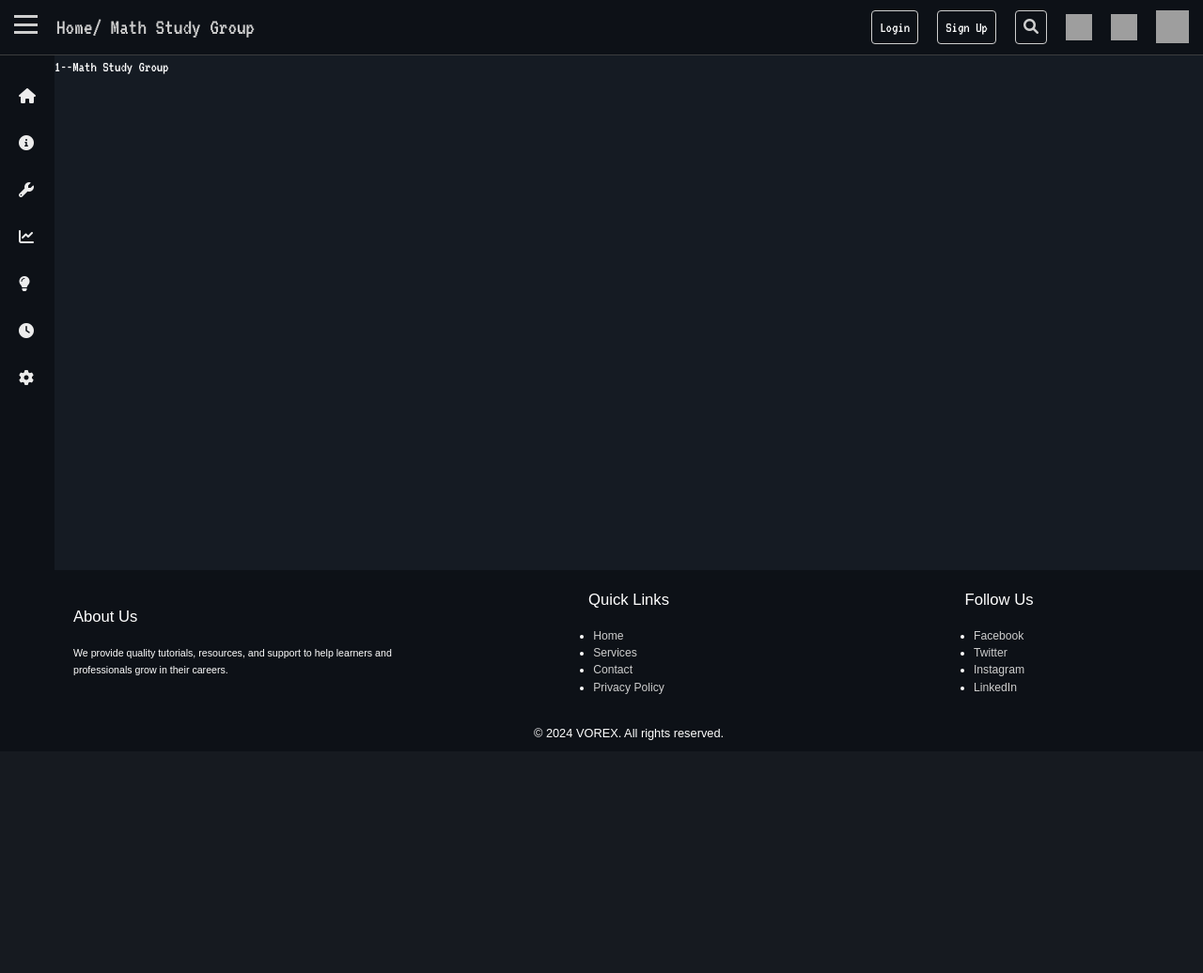
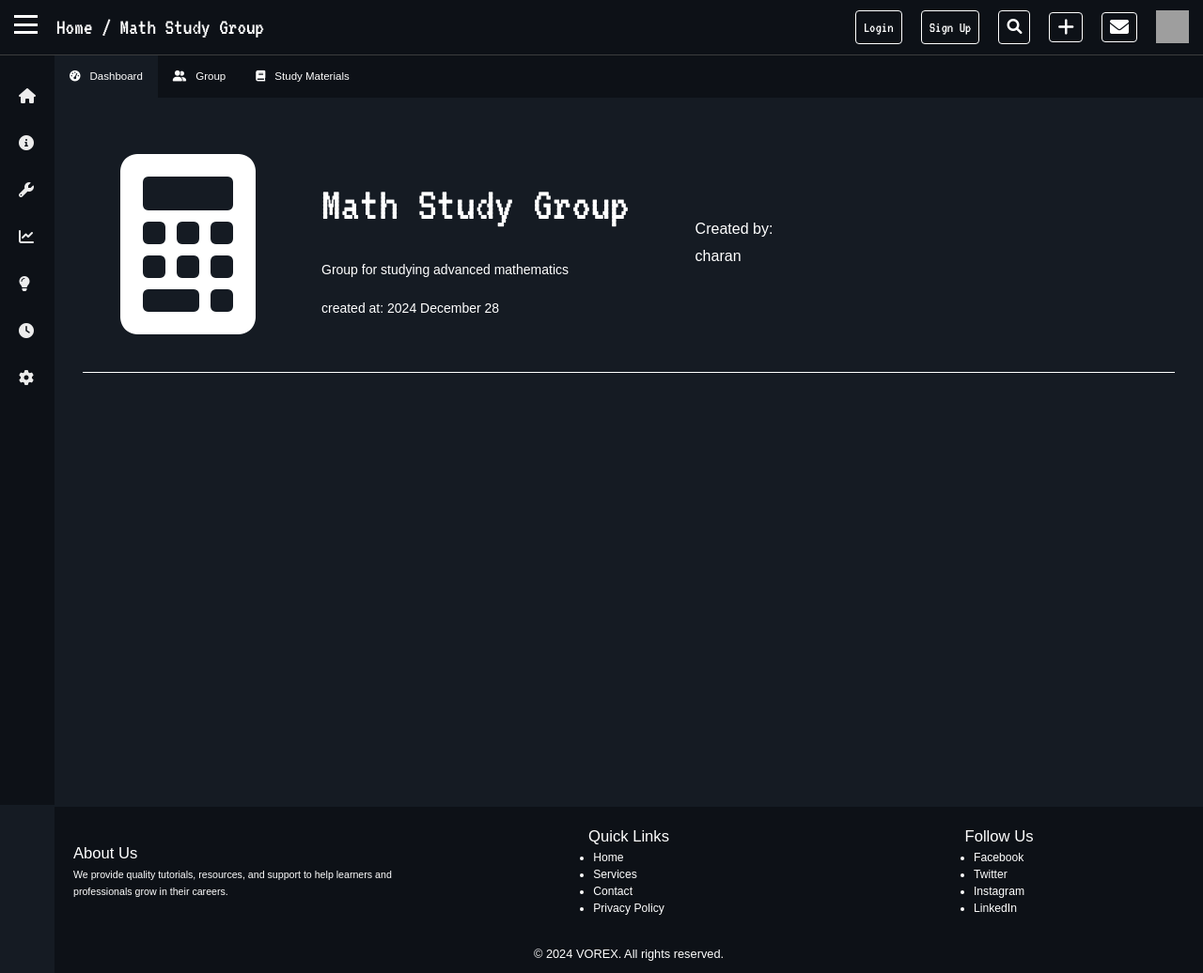
Before and after one commit to charantm7/VOREX-Educational-Web-App, a Django app: page /rooms/1 in a window 1280 px wide. Shown: the whole page at 94% size. Before the commit the page ends 788 px from the top, so only its background shows below. Run offline with Django 5.2, Linux system fonts and the light colour scheme; data comes from the database, SQL or seed files in the repository; both versions use the stored data as it was after the commit; grey boxes are pictures that could not be loaded.

Commit message:
designed rooms

```diff
--- /dev/null
+++ b/base/static/css/room.css
@@ -0,0 +1,76 @@
+:root {
+  --hover: #151b23;
+  --roombg: #0d1117;
+  --text: white;
+  --border: #4e4e4eb9;
+}
+
+p {
+  margin: 0;
+  padding: 0;
+}
+
+.rooms {
+  min-height: 100vh;
+  display: grid;
+  grid-template-rows: auto 1fr;
+  grid-template-columns: 1fr;
+  grid-template-areas: "tabs" "room-content";
+}
+
+.rooms {
+  font-family: sans-serif;
+}
+.rooms .tab {
+  grid-area: tabs;
+  overflow: hidden;
+  background-color: var(--roombg);
+}
+.rooms .tab button {
+  background-color: inherit;
+  float: left;
+  border: none;
+  outline: none;
+  cursor: pointer;
+  padding: 14px 16px;
+  transition: 0.3s;
+  color: var(--text);
+  font-size: 0.9vw;
+}
+.rooms .tab button:hover {
+  background-color: var(--hover);
+}
+.rooms .tab button.active {
+  background-color: var(--hover);
+}
+.rooms .tablinks i {
+  padding-right: 10px;
+}
+.rooms .tabcontent {
+  grid-area: room-content;
+  display: none;
+  padding: 20px 30px;
+  border-top: none;
+  background-color: var(--hover);
+}
+.rooms .tabcontent-top {
+  display: flex;
+  flex-direction: row;
+  align-items: center;
+  border-bottom: 1px solid #fff;
+  gap: 70px;
+  padding: 40px 40px;
+}
+.rooms .tabcontent-top i {
+  font-size: 15vw;
+}
+.rooms .tabcontent-top-1 {
+  display: flex;
+  flex-direction: column;
+  justify-content: center;
+  gap: 20px;
+}
+.rooms .tabcontent-top-1 p {
+  font-family: "VT323", monospace;
+  font-size: 4vw;
+}/*# sourceMappingURL=room.css.map */
--- /dev/null
+++ b/base/static/css/room.scss
@@ -0,0 +1,81 @@
+:root {
+  --hover: #151b23;
+  --roombg: #0d1117;
+  --text: white;
+  --border: #4e4e4eb9;
+}
+p {
+  margin: 0;
+  padding: 0;
+}
+
+.rooms {
+  min-height: 100vh;
+  display: grid;
+  grid-template-rows: auto 1fr;
+  grid-template-columns: 1fr;
+  grid-template-areas:
+    "tabs"
+    "room-content";
+}
+
+.rooms {
+  font-family: sans-serif;
+  .tab {
+    grid-area: tabs;
+    overflow: hidden;
+    background-color: var(--roombg);
+  }
+
+  .tab button {
+    background-color: inherit;
+    float: left;
+    border: none;
+    outline: none;
+    cursor: pointer;
+    padding: 14px 16px;
+    transition: 0.3s;
+    color: var(--text);
+    font-size: 0.9vw;
+  }
+
+  .tab button:hover {
+    background-color: var(--hover);
+  }
+  .tab button.active {
+    background-color: var(--hover);
+  }
+  .tablinks i {
+    padding-right: 10px;
+  }
+
+  .tabcontent {
+    grid-area: room-content;
+    display: none;
+    padding: 20px 30px;
+    border-top: none;
+    background-color: var(--hover);
+    &-top {
+      display: flex;
+      flex-direction: row;
+      align-items: center;
+      border-bottom: 1px solid #fff;
+      gap: 70px;
+      padding: 40px 40px;
+
+      i {
+        font-size: 15vw;
+      }
+      &-1 {
+        display: flex;
+        flex-direction: column;
+        justify-content: center;
+        gap: 20px;
+        p {
+          font-family: "VT323", monospace;
+          font-size: 4vw;
+        }
+      }
+    }
+  }
+}
--- /dev/null
+++ b/base/static/js/room.js
@@ -0,0 +1,21 @@
+function openCity(evt, cityName) {
+  // Declare all variables
+  var i, tabcontent, tablinks;
+
+  // Get all elements with class="tabcontent" and hide them
+  tabcontent = document.getElementsByClassName("tabcontent");
+  for (i = 0; i < tabcontent.length; i++) {
+    tabcontent[i].style.display = "none";
+  }
+
+  // Get all elements with class="tablinks" and remove the class "active"
+  tablinks = document.getElementsByClassName("tablinks");
+  for (i = 0; i < tablinks.length; i++) {
+    tablinks[i].className = tablinks[i].className.replace(" active", "");
+  }
+
+  // Show the current tab, and add an "active" class to the button that opened the tab
+  document.getElementById(cityName).style.display = "block";
+  evt.currentTarget.className += " active";
+}
+document.getElementById("defaultOpen").click();
--- a/base/templates/base/room.html
+++ b/base/templates/base/room.html
@@ -2,9 +2,56 @@
 <title>Room</title>
 {% endblock %} {% block nav1 %}
 <a href="{% url 'Rooms' rooms.pk %}">/ {{rooms.name}}</a>
+{% endblock %} {% block link %}
+<link rel="stylesheet" href="{% static 'css/room.css' %}" />
 {% endblock %} {% block content %}
 <div class="rooms">
-  <p>{{rooms.pk}}--{{rooms.name}}</p>
+  <div class="tab">
+    <button
+      class="tablinks"
+      onclick="openCity(event, 'London')"
+      id="defaultOpen"
+    >
+      <i class="fas fa-tachometer-alt"></i>Dashboard
+    </button>
+    <button class="tablinks" onclick="openCity(event, 'Paris')">
+      <i class="fa-solid fa-user-group"></i>Group
+    </button>
+    <button class="tablinks" onclick="openCity(event, 'Tokyo')">
+      <i class="fa-solid fa-book"></i>Study Materials
+    </button>
+  </div>
+
+  <div id="London" class="tabcontent">
+    <div class="tabcontent-top">
+      <i class="fa-solid fa-calculator"></i>
+      <div class="tabcontent-top-1">
+        <p>{{rooms.name}}</p>
+        <small>{{rooms.description}}</small>
+        <small>created at: {{rooms.created_at|date:"Y F j"}}</small>
+      </div>
+      <div class="tabcontent-top-2">
+        <h6>Created by:</h6>
+        <div class="tabcontent-top-2-1">
+          <!-- <img
+            src="{% static 'assets/2019_07_29_77135_1564383613._large.jpg' %}"
+            alt="img"
+          /> -->
+          <p>{{rooms.created_by.username}}</p>
+        </div>
+      </div>
+    </div>
+  </div>
+
+  <div id="Paris" class="tabcontent">
+    <h3>Paris</h3>
+    <p>Paris is the capital of France.</p>
+  </div>
+
+  <div id="Tokyo" class="tabcontent">
+    <h3>Tokyo</h3>
+    <p>Tokyo is the capital of Japan.</p>
+  </div>
 </div>
-
+<script src="{% static 'js/room.js'%}"></script>
 {% endblock %}
--- a/static/css/style.css
+++ b/static/css/style.css
@@ -86,6 +86,9 @@ nav .nav-container-left .nav-links a {
   color: var(--text);
   font-size: 1.5rem;
 }
+nav .nav-container-left .nav-links .nav1 {
+  padding-left: 10px;
+}
 nav .nav-container-center {
   display: flex;
   flex-direction: row;
@@ -133,19 +136,40 @@ nav .nav-container-right-signup-btn a button {
   background-color: transparent;
   border: 1px solid var(--text);
   border-radius: 4px;
+  transition: 0.7s ease;
   padding: 5px 8px;
 }
 nav .nav-container-right-signup-btn a button:hover {
   background-color: var(--text);
   color: var(--black);
 }
-nav .nav-container-right-create-logo a img {
-  height: 28px;
-  width: 28px;
+nav .nav-container-right-create-logo {
+  border: 1px solid var(--text);
+  border-radius: 4px;
 }
-nav .nav-container-right-notification-logo a img {
-  height: 28px;
-  width: 28px;
+nav .nav-container-right-create-logo a i {
+  color: var(--text);
+  font-size: 20px;
+  padding: 5px 8px;
+  transition: 0.7s ease;
+}
+nav .nav-container-right-create-logo a i:hover {
+  background-color: var(--text);
+  color: var(--black);
+}
+nav .nav-container-right-notification-logo {
+  border: 1px solid var(--text);
+  border-radius: 4px;
+}
+nav .nav-container-right-notification-logo a i {
+  color: var(--text);
+  font-size: 20px;
+  padding: 5px 8px;
+  transition: 0.7s ease;
+}
+nav .nav-container-right-notification-logo a i:hover {
+  background-color: var(--text);
+  color: var(--black);
 }
 nav .nav-container-right-account-logo a img {
   height: 35px;
--- a/static/css/style.scss
+++ b/static/css/style.scss
@@ -90,6 +90,10 @@ nav {
           color: var(--text);
           font-size: 1.5rem;
         }
+
+        .nav1 {
+          padding-left: 10px;
+        }
       }
     }
     &-center {
@@ -145,6 +149,7 @@ nav {
           background-color: transparent;
           border: 1px solid var(--text);
           border-radius: 4px;
+          transition: 0.7s ease;
           padding: 5px 8px;
         }
         a button:hover {
@@ -153,13 +158,33 @@ nav {
         }
       }
 
-      &-create-logo a img {
-        height: 28px;
-        width: 28px;
+      &-create-logo {
+        border: 1px solid var(--text);
+        border-radius: 4px;
+        a i {
+          color: var(--text);
+          font-size: 20px;
+          padding: 5px 8px;
+          transition: 0.7s ease;
+        }
+        a i:hover {
+          background-color: var(--text);
+          color: var(--black);
+        }
       }
-      &-notification-logo a img {
-        height: 28px;
-        width: 28px;
+      &-notification-logo {
+        border: 1px solid var(--text);
+        border-radius: 4px;
+        a i {
+          color: var(--text);
+          font-size: 20px;
+          padding: 5px 8px;
+          transition: 0.7s ease;
+        }
+        a i:hover {
+          background-color: var(--text);
+          color: var(--black);
+        }
       }
 
       &-account-logo a img {
--- a/templates/base.html
+++ b/templates/base.html
@@ -44,7 +44,7 @@
           </div>
           <div class="nav-links">
             {% block nav %}
-            <a href="/">Home</a>
+            <a href="/">Home </a>
             {% endblock %}
             <div class="nav1">{% block nav1 %} {% endblock %}</div>
           </div>
@@ -66,19 +66,12 @@
           </div>
           <div class="nav-container-right-create-logo">
             <a href="#">
-              <img
-                src="https://res.cloudinary.com/dljndgwcl/image/upload/t_main logo/v1733592006/add_circle_24dp_FFFFFF_FILL0_wght400_GRAD0_opsz24_sktijw.png"
-                alt="create img"
-              />
+              <i class="fa-solid fa-plus"></i>
             </a>
           </div>
 
           <div class="nav-container-right-notification-logo">
-            <a href="#"
-              ><img
-                src="https://res.cloudinary.com/dljndgwcl/image/upload/t_main logo/v1733590708/notifications_24dp_FFFFFF_FILL0_wght400_GRAD0_opsz24_bnn7xt.png"
-                alt="notification img"
-            /></a>
+            <a href="#"><i class="fa-solid fa-envelope"></i></a>
           </div>
           <div class="nav-container-right-account-logo">
             <a href="#"
```
Also changed, not shown: base/static/css/body.css (+9 -6 lines), base/static/css/body.scss (+9 -4 lines), db.sqlite3, 3 other files.
